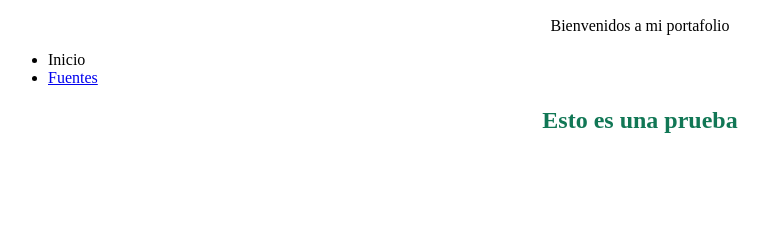
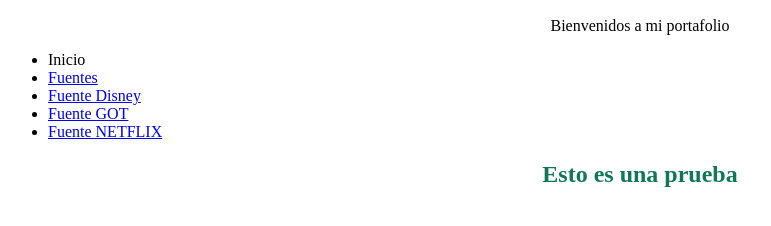
Before and after one commit to jhon-frand/El_Mesias, a plain HTML site: page index.html in a window 1280 px wide. Shown: the part 110-336 px from the top of the page, without its empty margins (0-771 px from the left). Drawn offline with Linux system fonts and the light colour scheme.

Commit message:
fuente css

```diff
--- a/index.html
+++ b/index.html
@@ -16,6 +16,10 @@
      <ul>
           <li>Inicio</li>
           <li><a href="fuentes.html"> Fuentes</a></li>
+          <li><a href="fuente-disney.html"> Fuente Disney</a></li>
+          <li><a href="fuente-got.html"> Fuente GOT</a></li>
+          <li><a href="fuente-netfllix.html"> Fuente NETFLIX</a></li>
+
      </ul>
      <h2 class="fuente-especial">Esto es una prueba</h2>
 </body>
```
